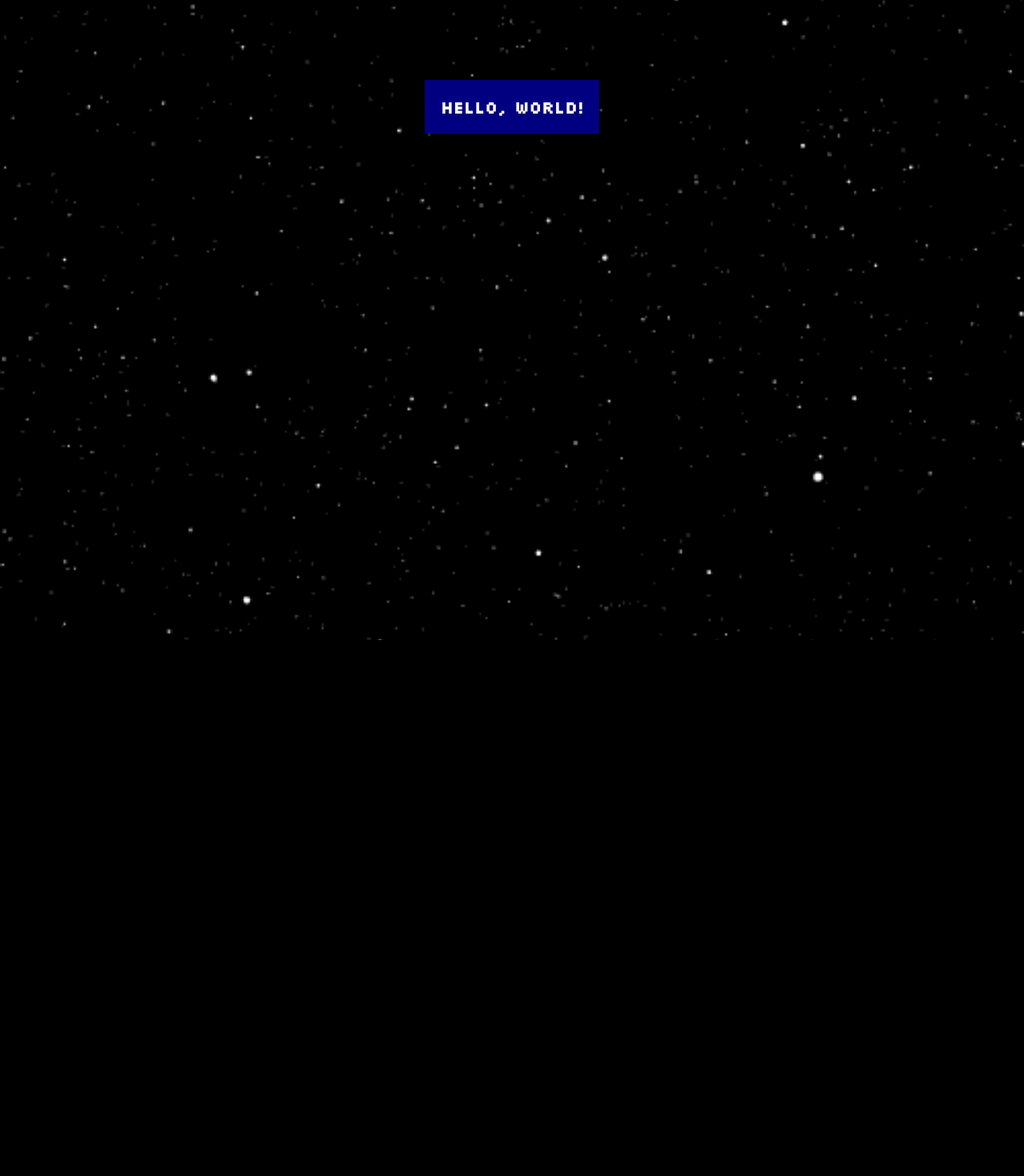
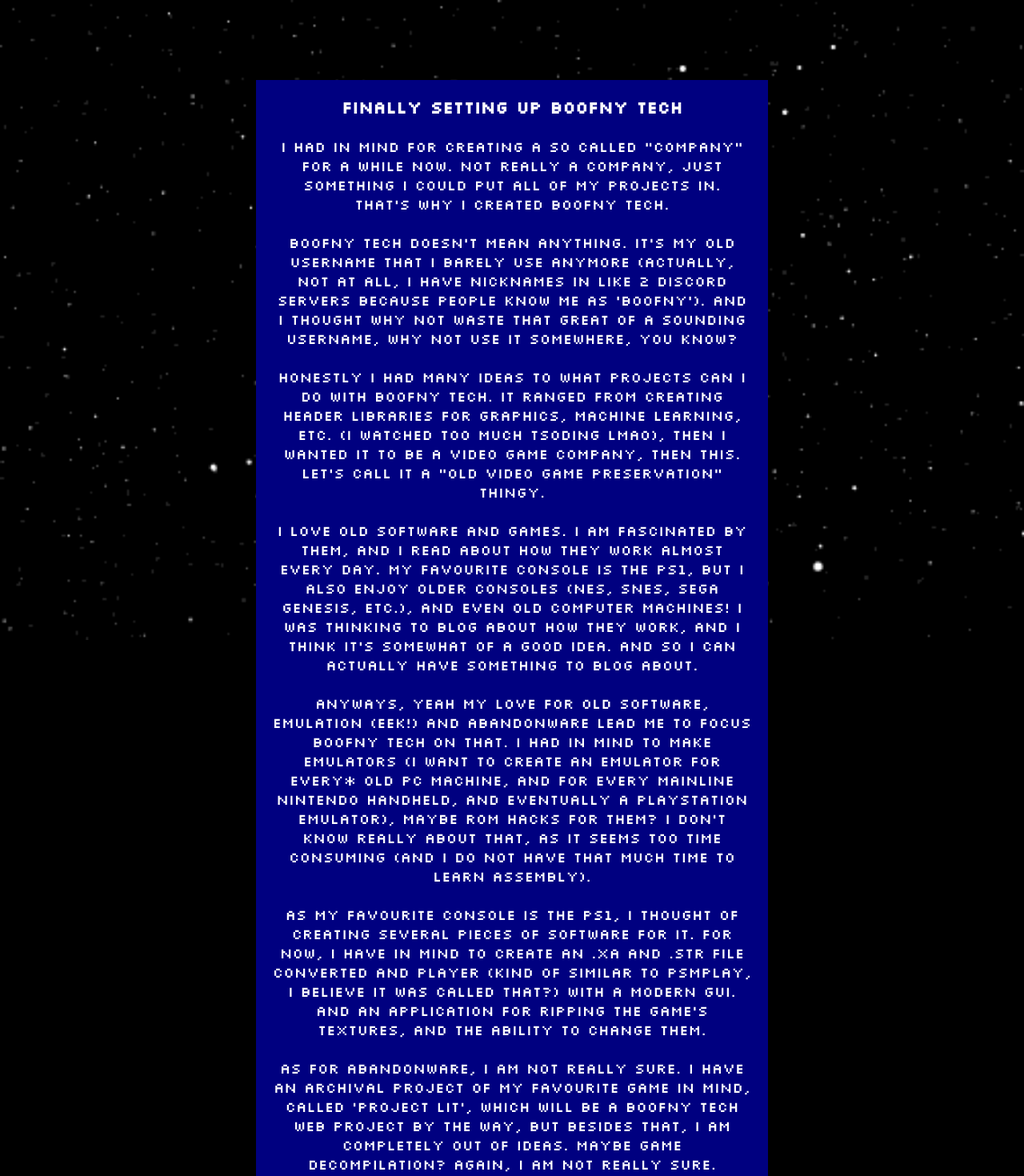
Before and after one commit to Boofny/Boofny.github.io, a plain HTML site: page Blog/Blog_1.html in a window 1280 px wide. Shown: the top 1470 px of the page at 80% size. Before the commit the page ends 800 px from the top, so only its background shows below. Drawn offline with Linux system fonts and the light colour scheme.

Commit message:
Finished with blog 'Finally setting up Boofny Tech"

```diff
--- a/Blog/Blog_1.html
+++ b/Blog/Blog_1.html
@@ -11,7 +11,28 @@
     <main>
         <body class = "container">
             <div class = "text-box">
-                <h3>Hello, world!</h3>
+                <h3>Finally setting up Boofny Tech</h3>
+                <br>
+                <p>I had in mind for creating a so called "company" for a while now. Not really a company, just something I could put all of my projects in. That's why I created Boofny Tech.</p>
+                <br>
+                <p>Boofny Tech doesn't mean anything. It's my old username that I barely use anymore (actually, not at all, I have nicknames in like 2 Discord servers because people know me as 'Boofny'). And I thought why not waste that great of a sounding username, why not use it somewhere, you know?</p>
+                <br>
+                <p>Honestly I had many ideas to what projects can I do with Boofny Tech. It ranged from creating header libraries for graphics, machine learning, etc. (I watched too much Tsoding lmao), then I wanted it to be a video game company, then this. Let's call it a "old video game preservation" thingy.</p>
+                <br>
+                <p>I love old software and games. I am fascinated by them, and I read about how they work almost every day. My favourite console is the PS1, but I also enjoy older consoles (NES, SNES, SEGA Genesis, etc.), and even old computer machines! I was thinking to blog about how they work, and I think it's somewhat of a good idea. And so I can actually have something to blog about.</p>
+                <br>
+                <p>Anyways, yeah my love for old software, emulation (eek!) and abandonware lead me to focus Boofny Tech on that. I had in mind to make emulators (I want to create an emulator for every* old PC machine, and for every mainline Nintendo Handheld, and eventually a PlayStation emulator), maybe ROM hacks for them? I don't know really about that, as it seems too time consuming (and I do not have that much time to learn Assembly).</p>
+                <br>
+                <p>As my favourite console is the PS1, I thought of creating several pieces of software for it. For now, I have in mind to create an .xa and .str file converted and player (Kind of similar to PSMPlay, I believe it was called that?) with a modern GUI. And an application for ripping the game's textures, and the ability to change them.</p>
+                <br>
+                <p>As for abandonware, I am not really sure. I have an archival project of my favourite game in mind, called 'Project LiT', which will be a Boofny Tech web project by the way, but besides that, I am completely out of ideas. Maybe game decompilation? Again, I am not really sure.</p>
+                <br>
+                <p>And that's basically it for now. Well, that's basically all of the "old software" projects. As time moves on, and as I get better at programming, more projects will surely come. Of course, I cannot stick to only this "gimmick", when I get into new hobbies (speedrunning, for example!), I have severeal project ideas for it. For example, game development. Not necesarrily a 'hobby', but it was something I wanted to get into for a long time. As I am currenly learning web development, I'll probably start with web games, then move onto using engines, or a game development library like SDL or Raylib. I even had ideas to create my own engine.</p>
+                <br>
+                <br>
+                <p>Well that's it for now, I'm happy I actually started working on Boofny Tech. As I actually work on the projects, and as I have more ideas, I will blog about it here.</p>
+                <br>
+                <p>I don't really know what else to say, thank you for reading this, and I hope you'll find this as interesting as I do.</p>
             </div>
         </body>
     </main>
```
